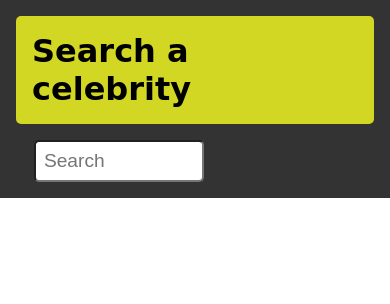
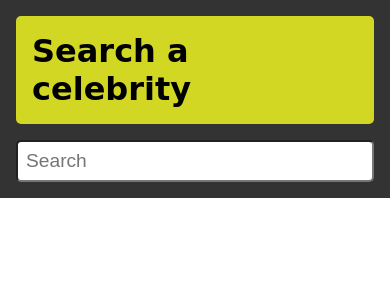
Before and after one commit to rossjohnwilliamson/celebsearch, a plain HTML site: page index.html in a window 390 px wide. Shown: the top 304 px of the page. Drawn offline with Linux system fonts and the light colour scheme; a web font is replaced by a local one.

Commit message:
Update main.css

```diff
--- a/main.css
+++ b/main.css
@@ -99,7 +99,7 @@ img:hover{
      }
 
 
-     header #logo,#searchbox{
+     header #logo,header #searchbox{
 
 
 		text-align: center;
@@ -120,12 +120,19 @@ img:hover{
 
 
 
-
-     header #logo,#searchbox{
+     header #logo,header #searchbox{
 
 
 		text-align: left;
 		margin-left:0;
+
+
+		}
+
+		header h1,header #searchbox>input{
+			width:100%;
+			margin-left:0;
+
 
 		}
 
```
